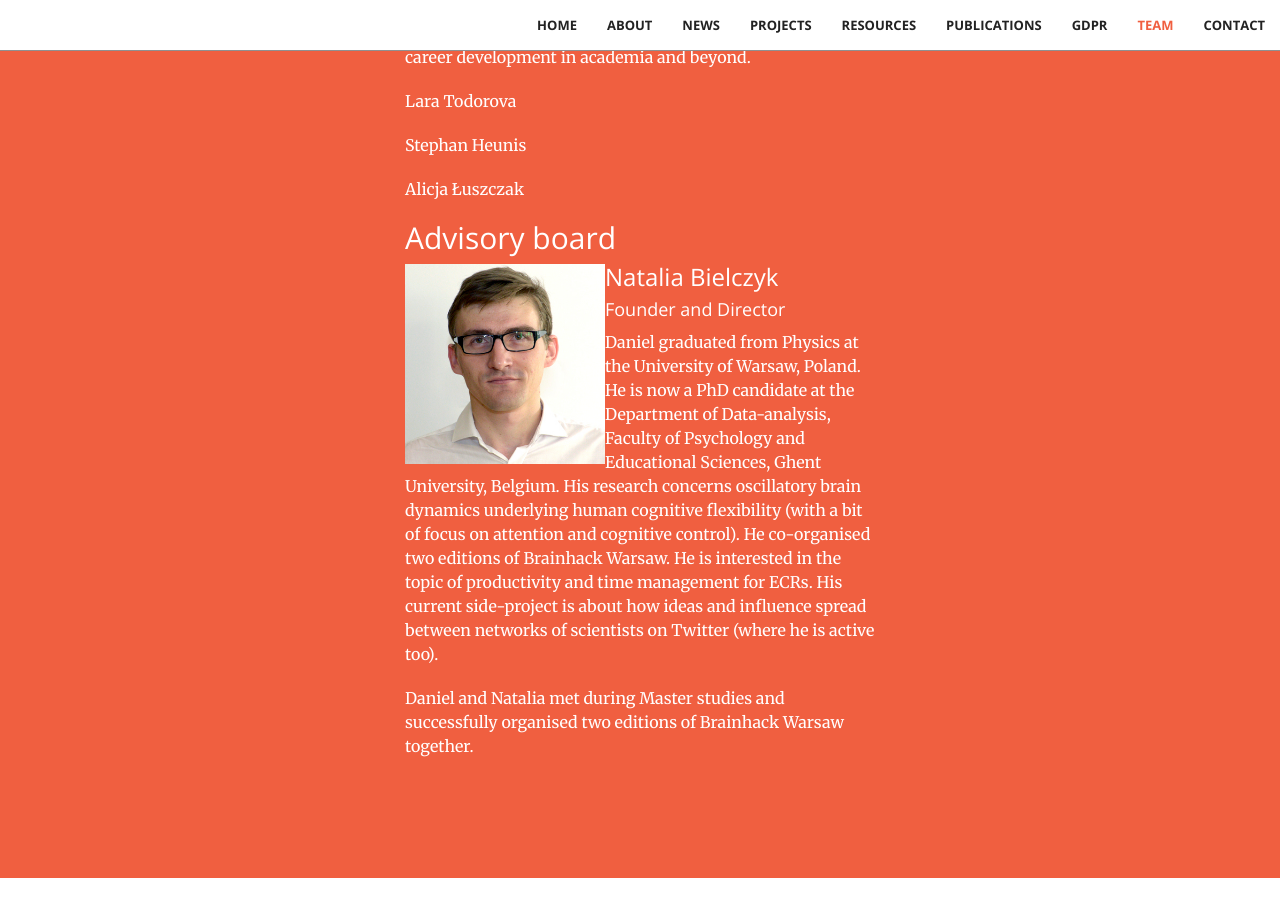
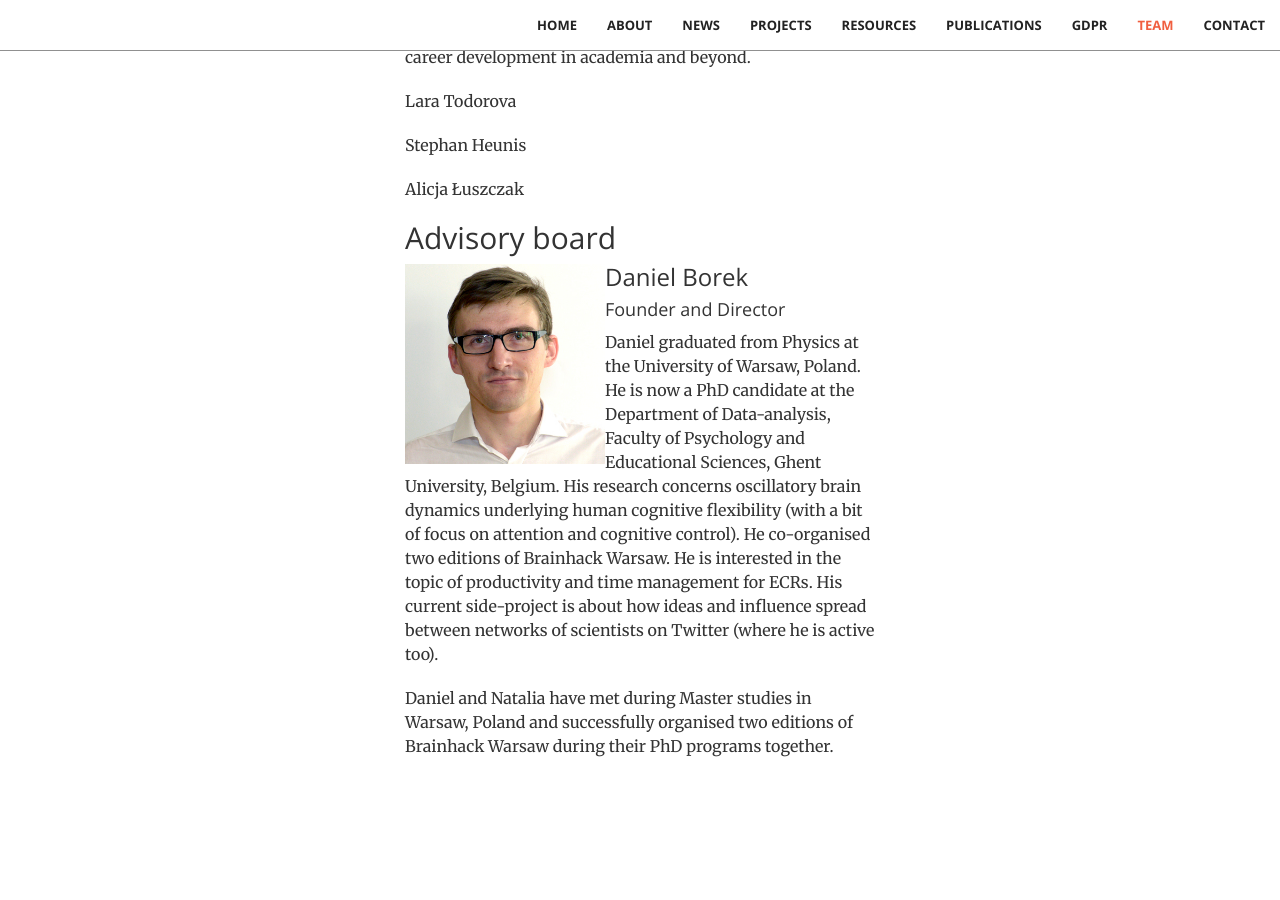
Before and after one commit to stichting-solaris/stichting-solaris.github.io, a Jekyll site: the page built from index.html, in a window 1280 px wide and 900 px high, scrolled down 18510 px. Built offline with Jekyll 4.4.1, drawn with Linux system fonts in a browser that asks for light colours.

Commit message:
Update team.html

```diff
--- a/_includes/team.html
+++ b/_includes/team.html
@@ -3,7 +3,7 @@
 .tab { margin-left: 40px; }
 -->
 </style>
-<section class="bg-primary" id="team">
+<section class="bg-default" id="team">
     <div class="container">
         <div class="row">
               <div class="col-lg-8 col-lg-offset-2 text-center">
@@ -26,10 +26,11 @@
                     and Postdoc Special Interest Group</font></a>, and serves as an eLife Associate within
                     the <a
                     href="https://elifesciences.org/inside-elife/a946c355/elife-community-ambassadors-243-volunteers-join-the-programme-in-2019">
-                    eLife Ambassadors community</a>.
-                    In private, she is also a dedicated <a href="https://www.nataliabielczyk.com/">blogger</a>.
-                    In November 2018, she founded Stichting Solaris Onderzoek en Ontwikkeling as a response
-                    to lack of assistance for early career researchers in career development in academia and beyond.
+                    <font color="000000">eLife Ambassadors community</font></a>.
+                    In private, she is also a dedicated <a href="https://www.nataliabielczyk.com/"><font color="000000">
+                    blogger</font></a>. In November 2018, she founded Stichting Solaris Onderzoek en Ontwikkeling
+                    as a response to lack of assistance for early career researchers in career development in academia
+                    and beyond.
 
 
               <p>Lara Todorova</p>
@@ -41,7 +42,7 @@
 
               <h2 class="section-heading">Advisory board</h2>
               <img src="img/borek.jpg" alt="Borek" width="200" align = "left">
-                <h3 class="section-heading">Natalia Bielczyk</h3>
+                <h3 class="section-heading">Daniel Borek</h3>
                 <h4 class="section-heading">Founder and Director</h4>
                 <p>Daniel graduated from Physics at the University of Warsaw, Poland. He is now a PhD candidate
                     at the Department of Data-analysis, Faculty of Psychology and Educational Sciences,
@@ -50,8 +51,8 @@
                     He co-organised two editions of Brainhack Warsaw. He is interested in the topic of productivity
                     and time management for ECRs. His current side-project is about how ideas and influence spread
                     between networks of scientists on Twitter (where he is active too).</p>
-                <p>Daniel and Natalia met during Master studies and successfully organised two editions of
-                    Brainhack Warsaw together.</p>
+                <p>Daniel and Natalia have met during Master studies in Warsaw, Poland and successfully organised
+                    two editions of Brainhack Warsaw during their PhD programs together.</p>
 
         </div>
     </div>
```
